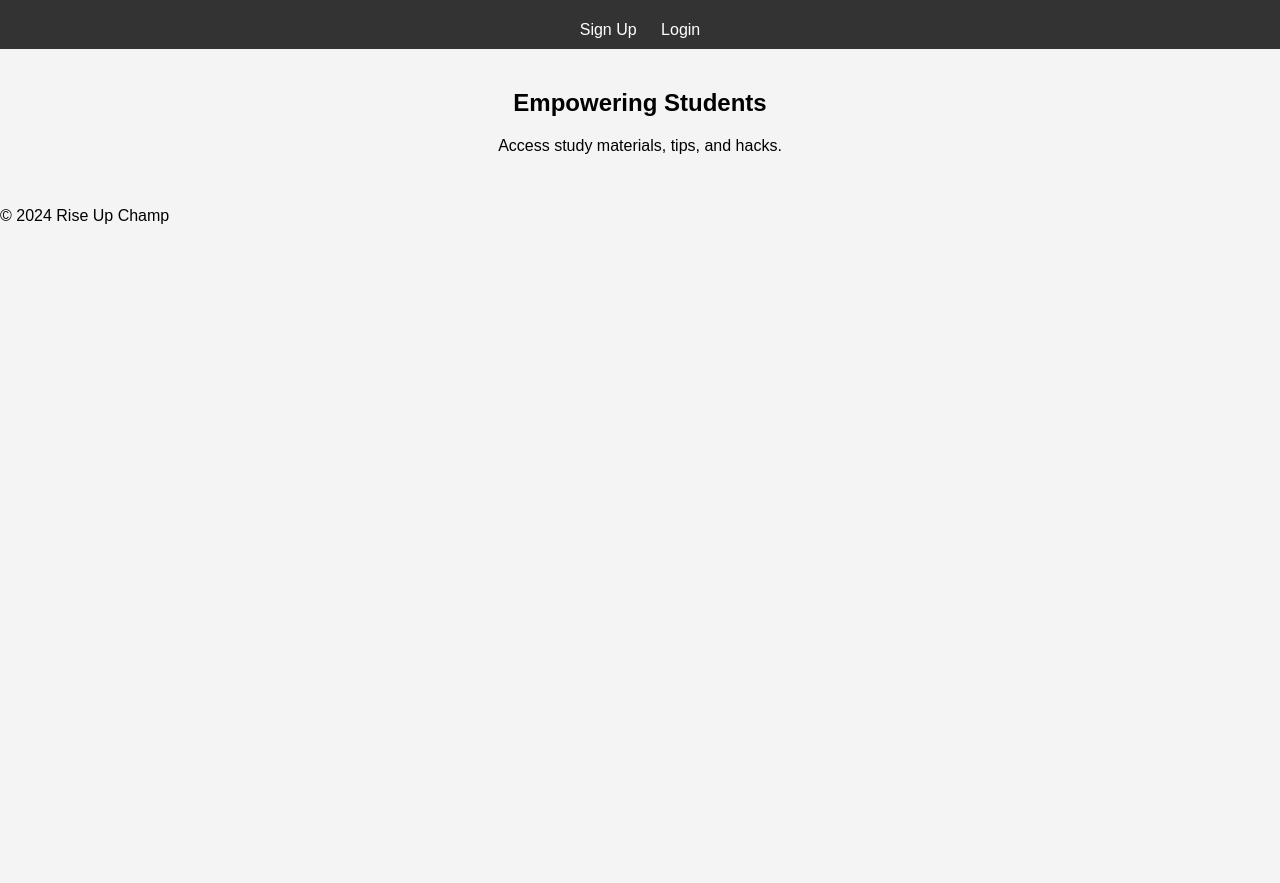
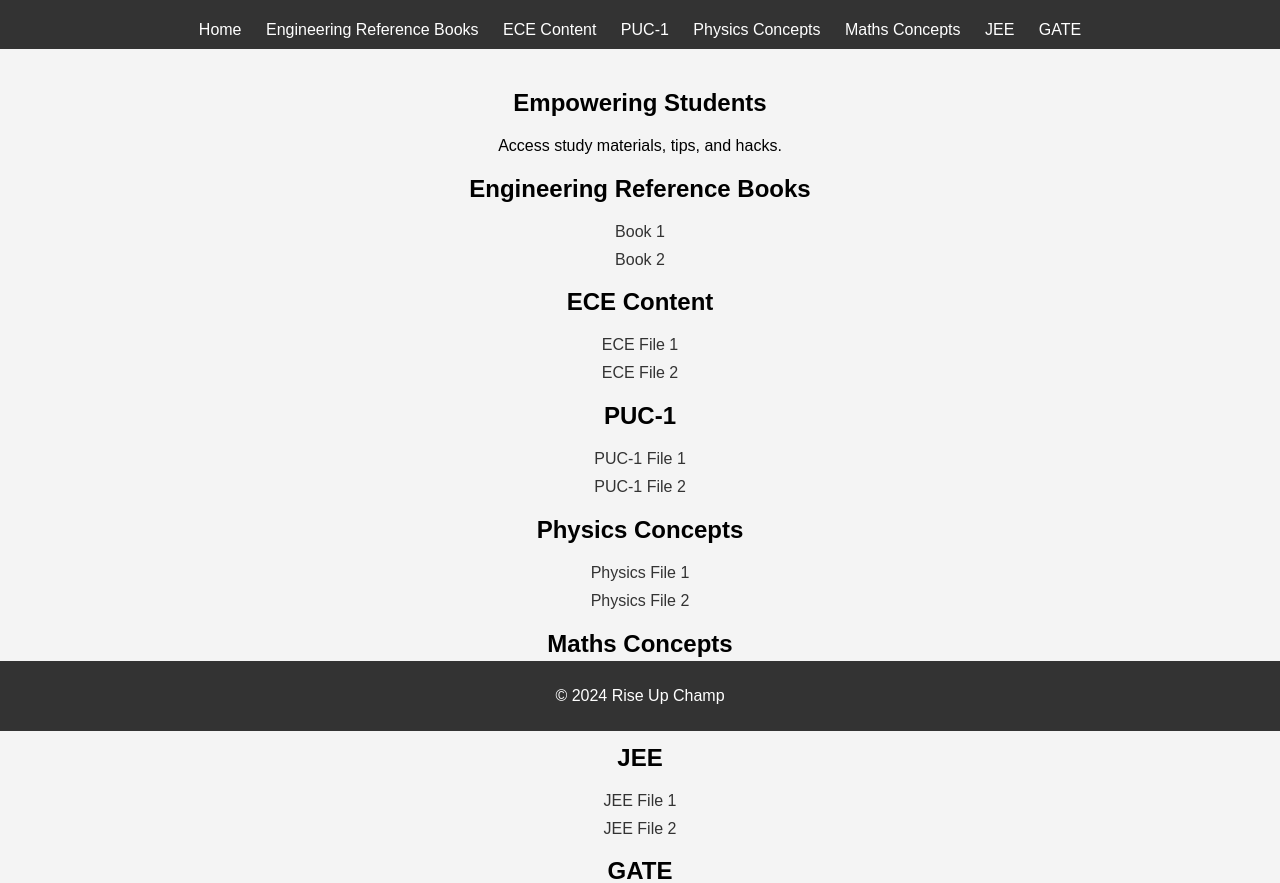
Before and after one commit to Preethigrace-7/rise-up-champ, a plain HTML site: page index.html in a window 1280 px wide. Shown: the part 69-952 px from the top of the page. Before the commit the page ends 800 px from the top, so only its background shows below. Drawn offline with Linux system fonts and the light colour scheme.

Commit message:
Add PDF files

```diff
--- a/index.html
+++ b/index.html
@@ -10,13 +10,85 @@
     <header>
         <h1>Welcome to Rise Up Champ</h1>
         <nav>
-            <a href="signup.html">Sign Up</a>
-            <a href="login.html">Login</a>
+            <a href="#home">Home</a>
+            <a href="#engineering">Engineering Reference Books</a>
+            <a href="#ece">ECE Content</a>
+            <a href="#puc1">PUC-1</a>
+            <a href="#physics">Physics Concepts</a>
+            <a href="#maths">Maths Concepts</a>
+            <a href="#jee">JEE</a>
+            <a href="#gate">GATE</a>
         </nav>
     </header>
     <main>
-        <h2>Empowering Students</h2>
-        <p>Access study materials, tips, and hacks.</p>
+        <section id="home">
+            <h2>Empowering Students</h2>
+            <p>Access study materials, tips, and hacks.</p>
+        </section>
+        <section id="engineering">
+            <h2>Engineering Reference Books</h2>
+            <ul>
+                <li><a href="pdfs/book1.pdf" target="_blank">Book 1</a></li>
+                <li><a href="pdfs/book2.pdf" target="_blank">Book 2</a></li>
+                <!-- Add more books as needed -->
+            </ul>
+        </section>
+        <section id="ece">
+            <h2>ECE Content</h2>
+            <ul>
+                <li><a href="pdfs/ece1.pdf" target="_blank">ECE File 1</a></li>
+                <li><a href="pdfs/ece2.pdf" target="_blank">ECE File 2</a></li>
+                <!-- Add more files as needed -->
+            </ul>
+        </section>
+        <section id="puc1">
+            <h2>PUC-1</h2>
+            <ul>
+                <li><a href="pdfs/puc1_1.pdf" target="_blank">PUC-1 File 1</a></li>
+                <li><a href="pdfs/puc1_2.pdf" target="_blank">PUC-1 File 2</a></li>
+                <!-- Add more files as needed -->
+            </ul>
+        </section>
+        <section id="physics">
+            <h2>Physics Concepts</h2>
+            <ul>
+                <li><a href="pdfs/physics1.pdf" target="_blank">Physics File 1</a></li>
+                <li><a href="pdfs/physics2.pdf" target="_blank">Physics File 2</a></li>
+                <!-- Add more files as needed -->
+            </ul>
+        </section>
+        <section id="maths">
+            <h2>Maths Concepts</h2>
+            <ul>
+                <li><a href="pdfs/maths1.pdf" target="_blank">Maths File 1</a></li>
+                <li><a href="pdfs/maths2.pdf" target="_blank">Maths File 2</a></li>
+                <!-- Add more files as needed -->
+            </ul>
+        </section>
+        <section id="jee">
+            <h2>JEE</h2>
+            <ul>
+                <li><a href="pdfs/jee1.pdf" target="_blank">JEE File 1</a></li>
+                <li><a href="pdfs/jee2.pdf" target="_blank">JEE File 2</a></li>
+                <!-- Add more files as needed -->
+            </ul>
+        </section>
+        <section id="gate">
+            <h2>GATE</h2>
+            <ul>
+                <li><a href="pdfs/gate1.pdf" target="_blank">GATE File 1</a></li>
+                <li><a href="pdfs/gate2.pdf" target="_blank">GATE File 2</a></li>
+                <!-- Add more files as needed -->
+            </ul>
+        </section>
+        <section id="newsletter">
+            <h2>Subscribe to our Newsletter</h2>
+            <form id="newsletter-form">
+                <label for="newsletter-email">Email:</label>
+                <input type="email" id="newsletter-email" name="email" required>
+                <button type="submit">Subscribe</button>
+            </form>
+        </section>
     </main>
     <footer>
         <p>&copy; 2024 Rise Up Champ</p>
--- a/script.js
+++ b/script.js
@@ -1,15 +1,6 @@
-document.getElementById('signup-form').addEventListener('submit', function(event) {
+document.getElementById('newsletter-form').addEventListener('submit', function(event) {
     event.preventDefault();
-    // Handle sign up logic here
-    const email = document.getElementById('email').value;
-    const password = document.getElementById('password').value;
-    console.log('Signing up with', email, password);
+    const email = document.getElementById('newsletter-email').value;
+    console.log('Subscribing to newsletter with email:', email);
+    // Add your newsletter subscription logic here
 });
-
-document.getElementById('login-form').addEventListener('submit', function(event) {
-    event.preventDefault();
-    // Handle login logic here
-    const email = document.getElementById('email').value;
-    const password = document.getElementById('password').value;
-    console.log('Logging in with', email, password);
-});
--- a/styles.css
+++ b/styles.css
@@ -23,25 +23,26 @@ main {
     text-align: center;
 }
 
-form {
-    max-width: 400px;
-    margin: auto;
-    padding: 20px;
-    background-color: #fff;
-    border-radius: 5px;
-    box-shadow: 0 0 10px rgba(0,0,0,0.1);
+ul {
+    list-style: none;
+    padding: 0;
 }
 
-label, input {
-    display: block;
-    width: 100%;
-    margin-bottom: 10px;
+li {
+    margin: 10px 0;
 }
 
-button {
+a {
+    color: #333;
+    text-decoration: none;
+}
+
+footer {
     background-color: #333;
     color: #fff;
-    border: none;
-    padding: 10px;
-    cursor: pointer;
+    text-align: center;
+    padding: 10px 0;
+    position: fixed;
+    bottom: 0;
+    width: 100%;
 }
```
